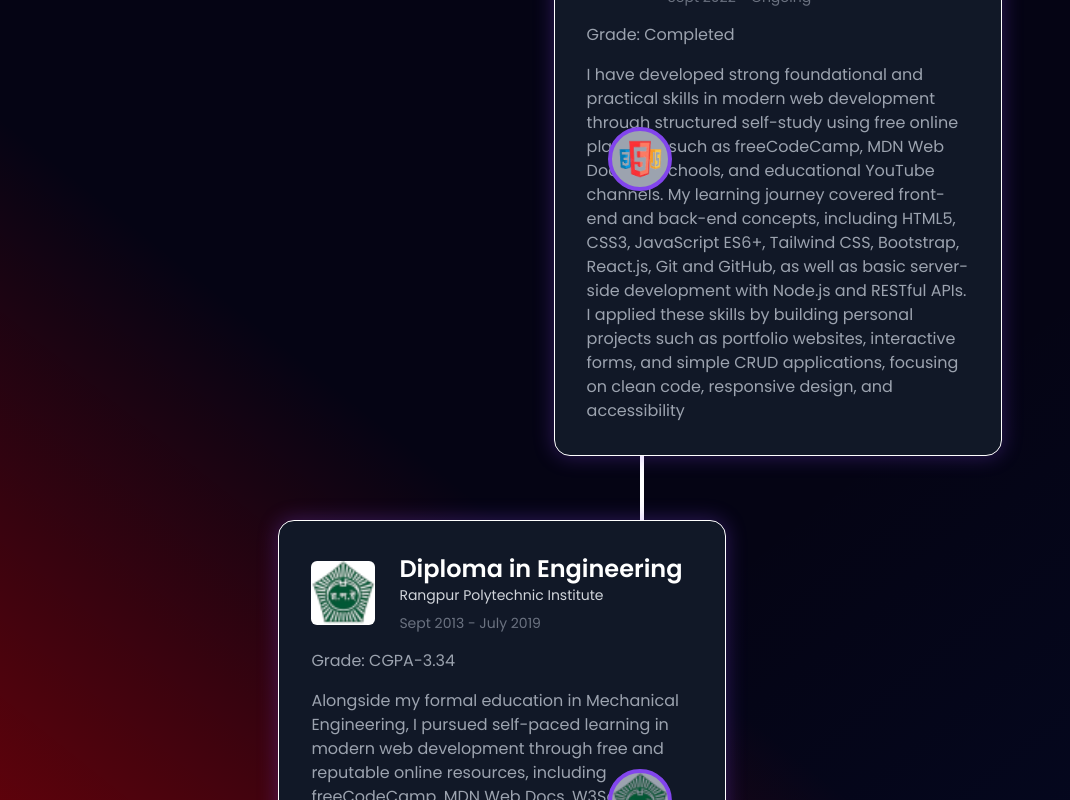
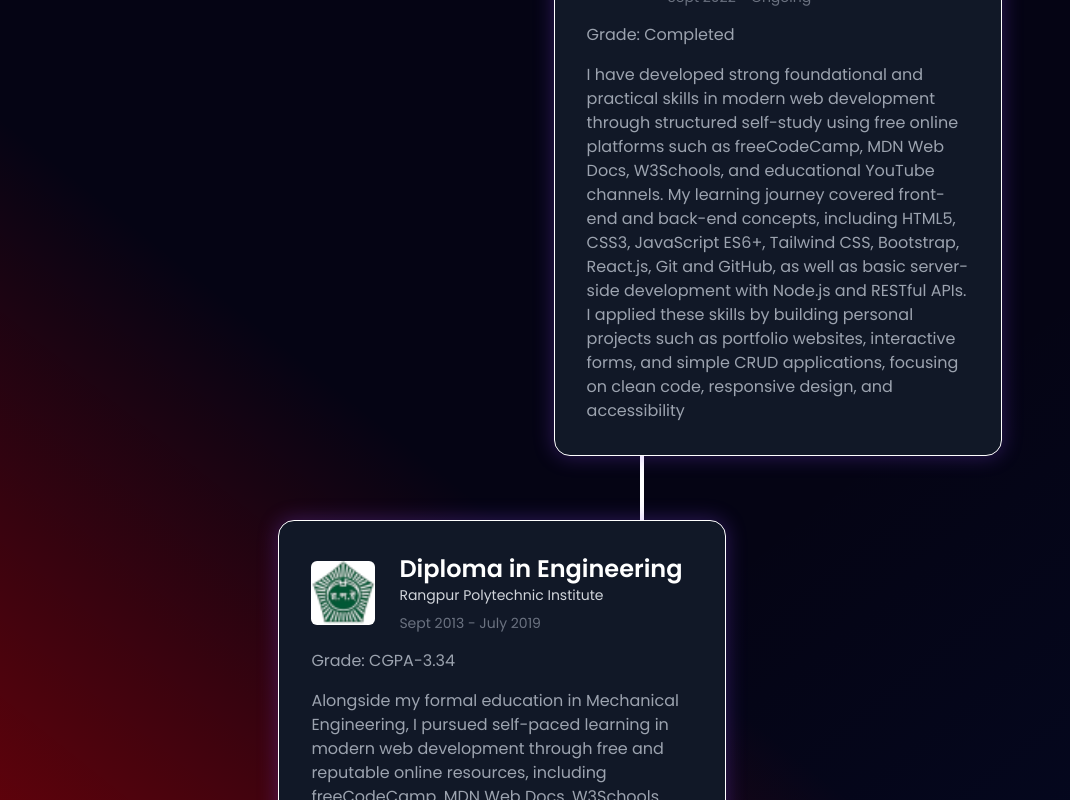
Before and after one commit to skhfarid/portCM, a React (Vite) app: page / in a window 1280 px wide. Shown: the part 5860-6660 px from the top of the page, without its empty margins (0-1070 px from the left). Built offline with nearby package versions, Linux system fonts and the light colour scheme.

Commit message:
Update Education.jsx

```diff
--- a/src/components/Education/Education.jsx
+++ b/src/components/Education/Education.jsx
@@ -28,13 +28,13 @@
               }`}
               >
                 {/* Timeline Circle */}
-                <div className="absolute sm:left-1/2 left-0 transform -translate-x-1/2 bg-gray-400 border-4 border-[#8245ec] w-12 h-12 sm:w-16 sm:h-16 rounded-full flex justify-center items-center z-10">
+{/*                 <div className="absolute sm:left-1/2 left-0 transform -translate-x-1/2 bg-gray-400 border-4 border-[#8245ec] w-12 h-12 sm:w-16 sm:h-16 rounded-full flex justify-center items-center z-10">
                 <img
                 src={edu.img}
                 alt={edu.company}
                 className="w-full h-full object-cover rounded-full"
                 />
-                </div>
+                </div> */}
                 {/* Content Section */}
                 <div
                   className={`w-full sm:max-w-md p-4 sm:p-8 rounded-2xl shadow-2xl border border-white bg-gray-900 backdrop-blur-md shadow-[0_0_20px_1px_rgba(130,69,236,0.3)] ${
```
